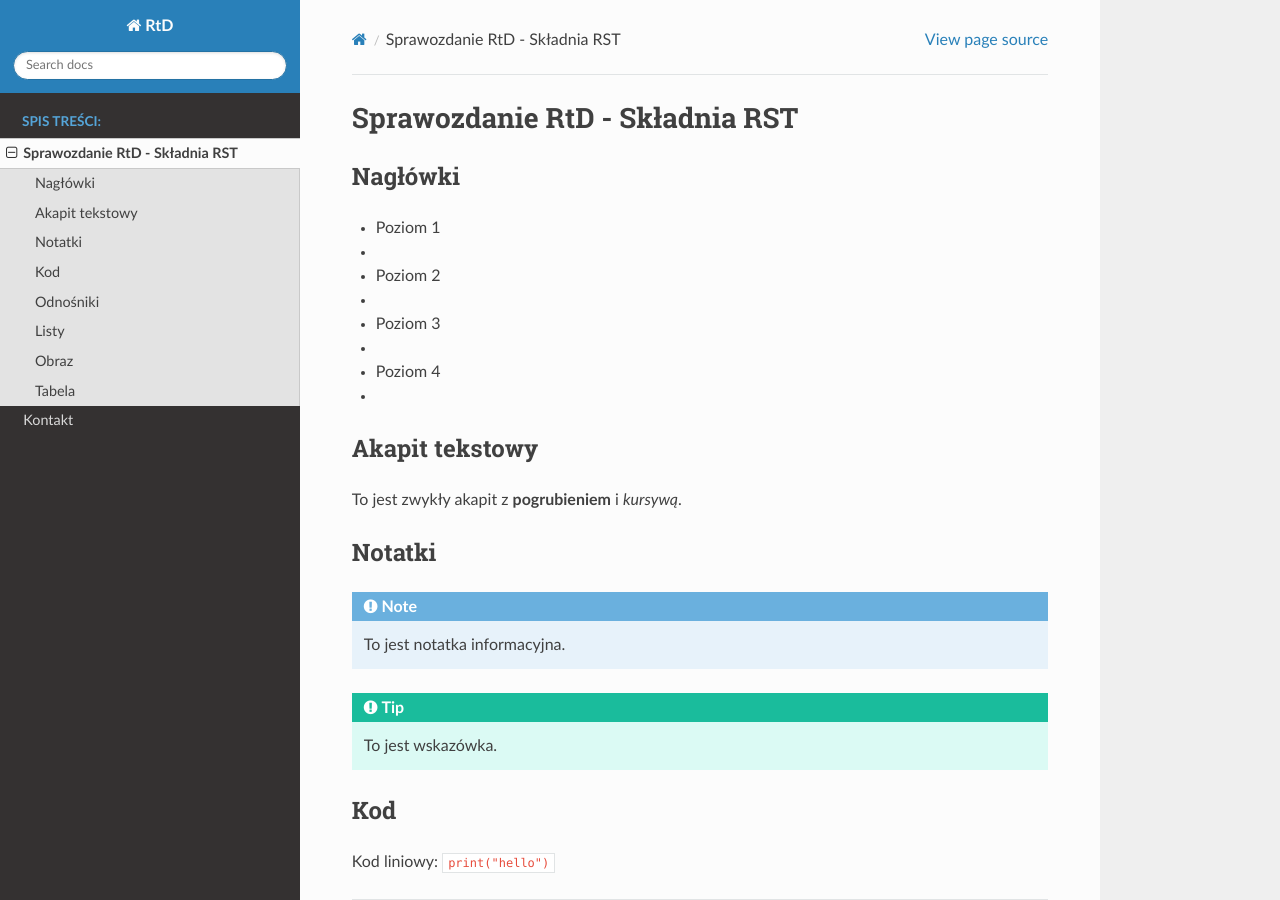
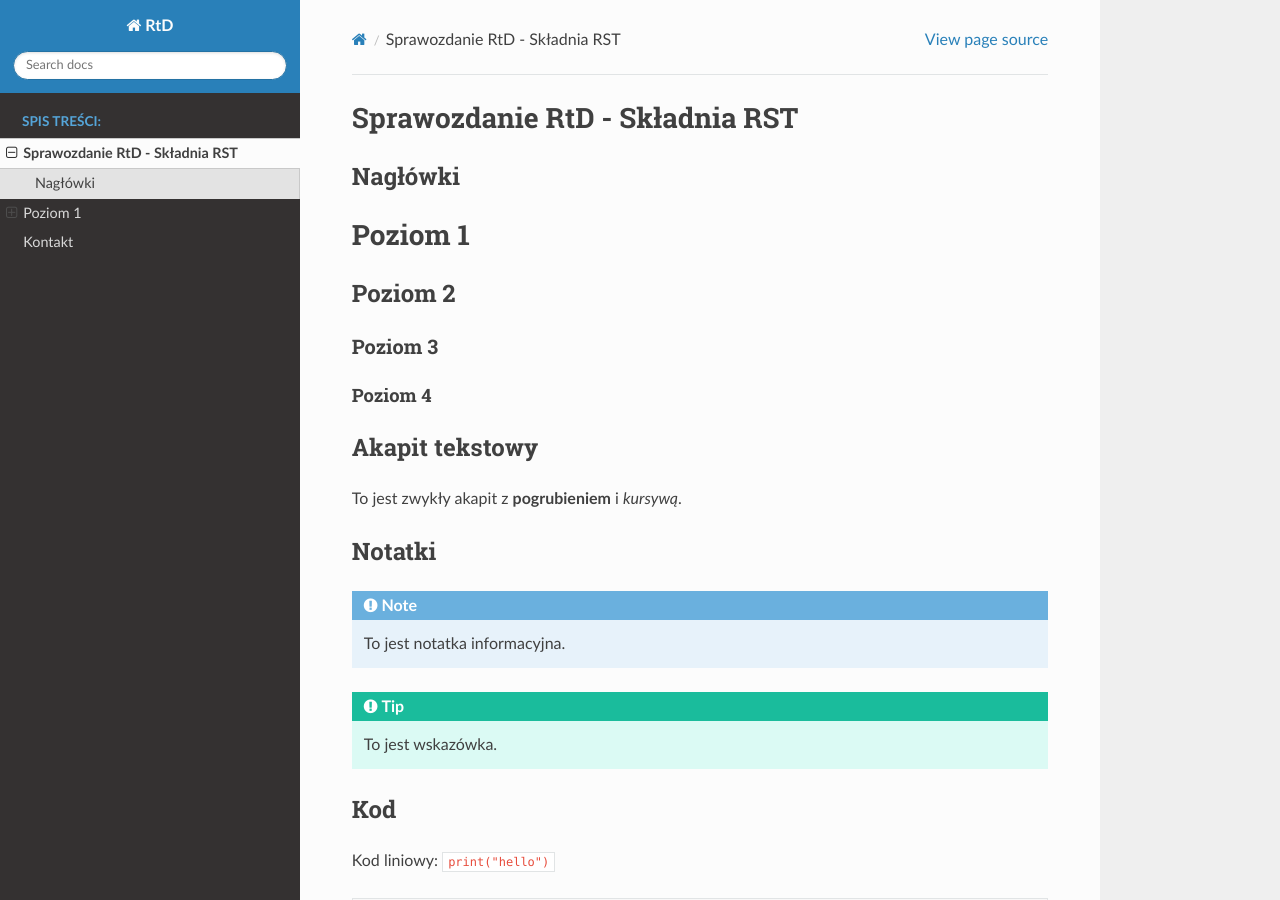
Before and after one commit to Bam-BoS/zse-4TP-ToBu-rtd, a Sphinx documentation site: the page built from docs/sprawozdanie.rst, in a window 1280 px wide and 900 px high. Built offline with Sphinx 7.4.7 and the Read the Docs theme 3.1.0, drawn with Linux system fonts in a browser that asks for light colours; pages that are not in the unit, such as notebooks, are missing from menus.

Commit message:
Update sprawozdanie.rst

```diff
--- a/docs/sprawozdanie.rst
+++ b/docs/sprawozdanie.rst
@@ -4,15 +4,17 @@ Sprawozdanie RtD - Składnia RST
 Nagłówki
 --------
 
+Poziom 1
+========
 
-- Poziom 1
-- ========
-- Poziom 2
-- --------
-- Poziom 3
-- ~~~~~~~~
-- Poziom 4
-- ^^^^^^^^
+Poziom 2
+--------
+
+Poziom 3
+~~~~~~~~
+
+Poziom 4
+^^^^^^^^
 
 
 Akapit tekstowy
```
